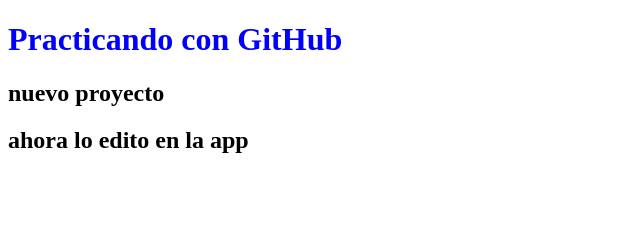
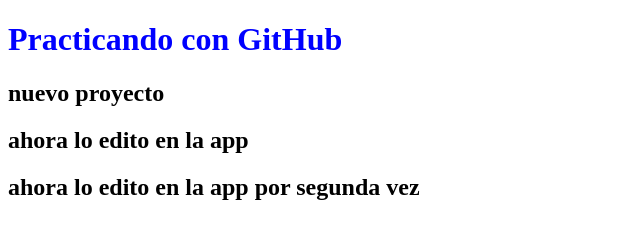
Before and after one commit to alianza2586/Practicando, a plain HTML site: page new_page.html in a window 1280 px wide. Shown: the whole page, without its empty margins (0-640 px from the left). Drawn offline with Linux system fonts and the light colour scheme.

Commit message:
nuevo tag

```diff
--- a/new_page.html
+++ b/new_page.html
@@ -14,5 +14,6 @@
         <h1>Practicando con GitHub</h1>
         <h2>nuevo proyecto</h2>
         <h2> ahora lo edito en la app </h2>
+                <h2> ahora lo edito en la app por segunda vez</h2>
     </body>
 </html>
```
